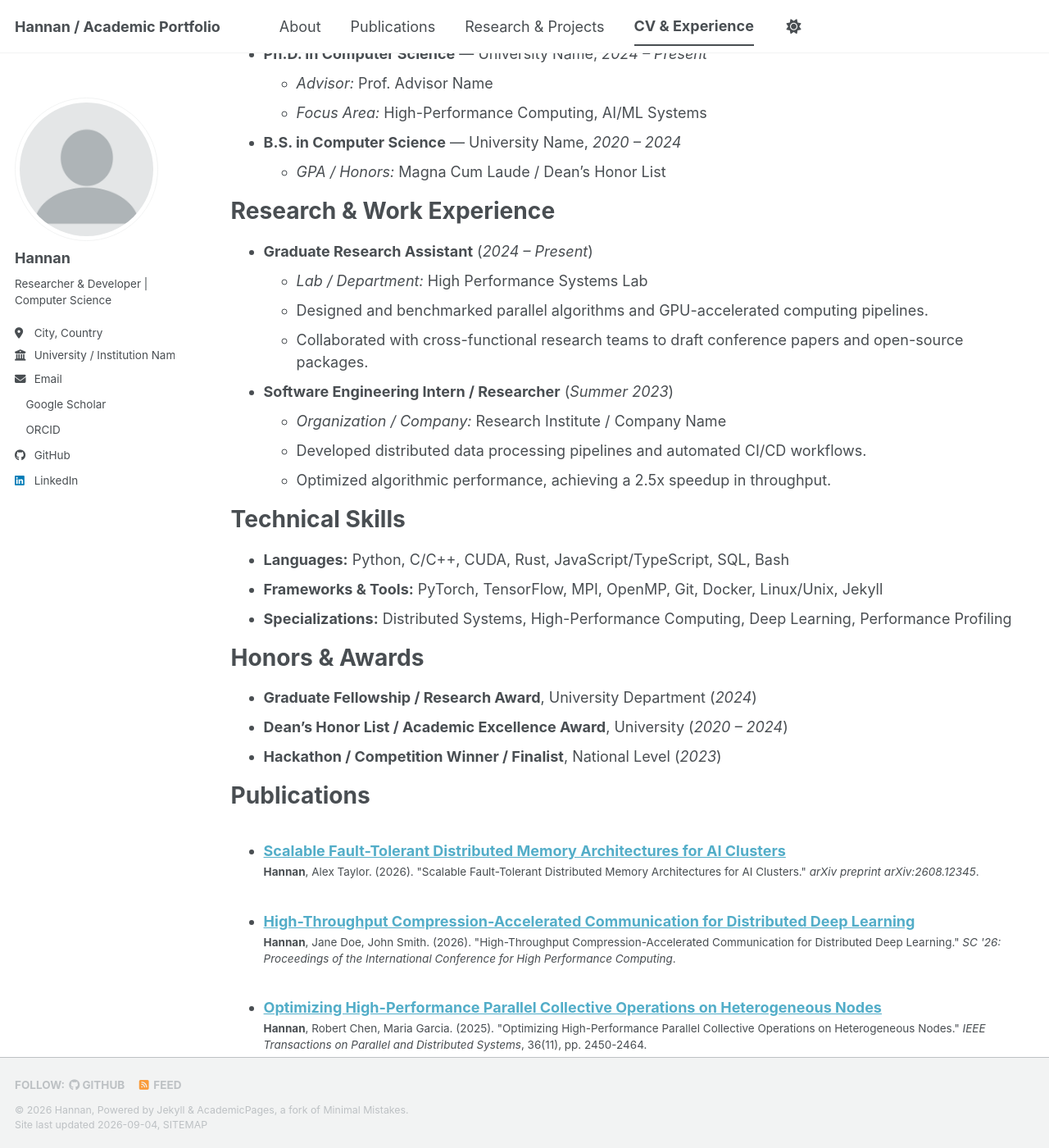
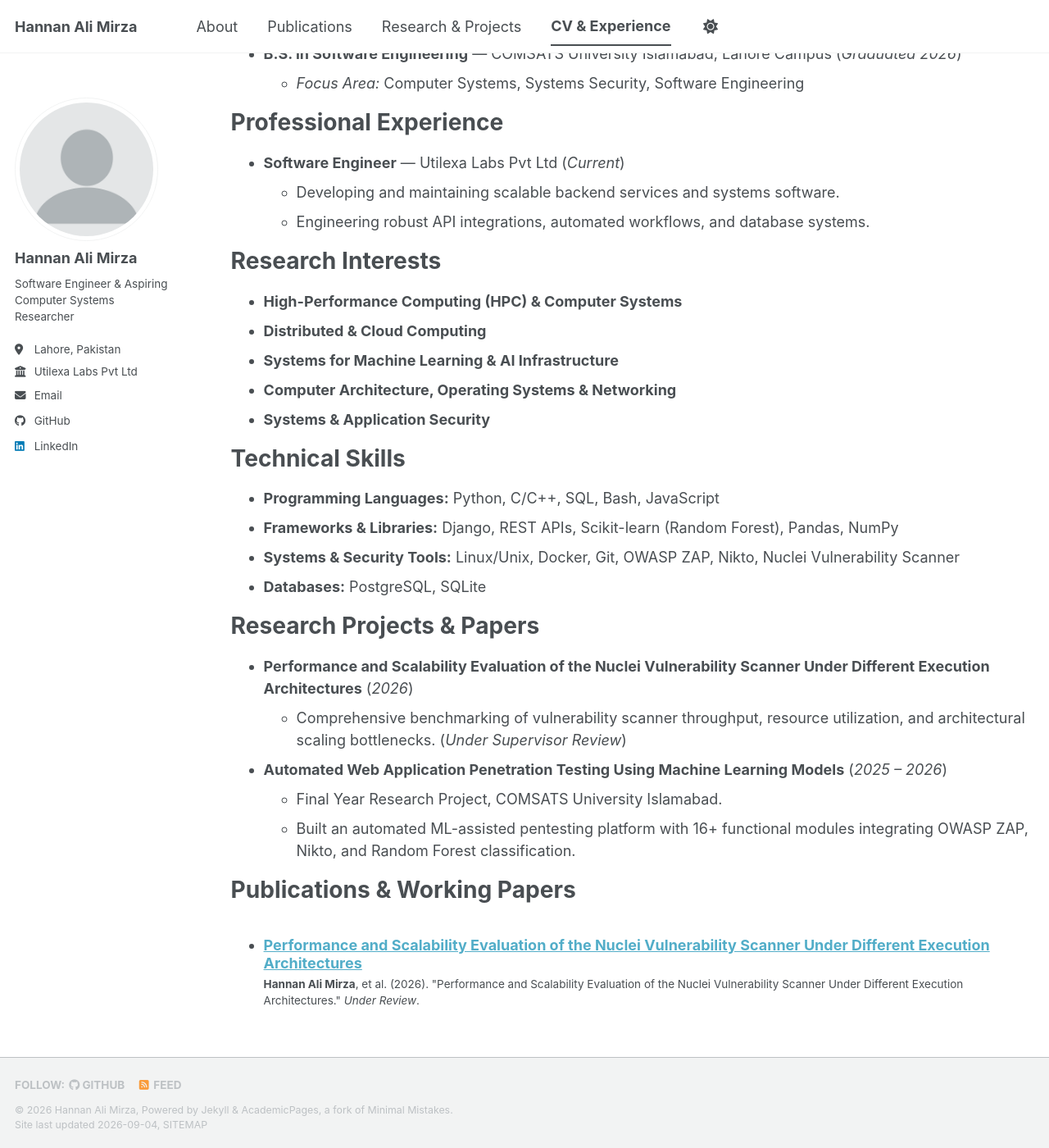
Before and after one commit to hannan112/Academic_Portfolio, a Jekyll site: the page built from _pages/cv.md, in a window 1280 px wide and 1400 px high, scrolled down 200 px. Shown: the whole window at 82% size. Built offline with Jekyll 4.4.1, drawn with Linux system fonts in a browser that asks for light colours; a style sheet for code colours, icons or effects is not loaded; some of the changed text lies outside the part shown.

Commit message:
Populate portfolio with Hannan's bio, research interests, thesis project, and working paper

````diff
--- a/_config.yml
+++ b/_config.yml
@@ -9,10 +9,10 @@
 # # Basic Site Settings
 locale                   : "en-US"
 site_theme               : "default" # The available themes options are "default", "air", "sunrise", "mint", "dirt" and "contrast"
-title                    : "Hannan / Academic Portfolio"
+title                    : "Hannan Ali Mirza"
 title_separator          : "-"
-name                     : &name "Hannan"
-description              : &description "Hannan's Academic Portfolio & Research Website"
+name                     : &name "Hannan Ali Mirza"
+description              : &description "Hannan Ali Mirza - Software Engineer & Aspiring Computer Systems Researcher"
 url                      : "https://hannan112.github.io"
 baseurl                  : "/Acedamic_Portfolio" # Subpath for repository Acedamic_Portfolio
 repository               : "hannan112/Acedamic_Portfolio"
@@ -21,17 +21,17 @@ repository               : "hannan112/Acedamic_Portfolio"
 author:
   # Biographic information
   avatar           : "profile.png" # Place your image in /images/profile.png
-  name             : "Hannan"
+  name             : "Hannan Ali Mirza"
   pronouns         : # example: "he/him" or "she/her"
-  bio              : "Researcher & Developer | Computer Science"
-  location         : "City, Country"
-  employer         : "University / Institution Name"
+  bio              : "Software Engineer & Aspiring Computer Systems Researcher"
+  location         : "Lahore, Pakistan"
+  employer         : "Utilexa Labs Pvt Ltd"
   uri              : # Personal external URL
-  email            : "hannan@example.edu" # Update with your email
+  email            : "i.hannanalimirza@gmail.com"
 
   # Academic websites (Academicons icons)
-  googlescholar    : "https://scholar.google.com/"
-  orcid            : "https://orcid.org/"
+  googlescholar    : # URL
+  orcid            : # URL
   arxiv            : # e.g., "https://arxiv.org/a/..."
   researchgate     : # e.g., "https://www.researchgate.net/profile/..."
   semantic         : # Semantic Scholar URL
@@ -39,14 +39,14 @@ author:
   pubmed           : # PubMed URL
 
   # Repositories and software development
-  github           : "hannan112" # Your GitHub username
+  github           : "hannan112"
   kaggle           : # Your Kaggle username
   huggingface      : # Your HuggingFace username
 
   # Social media & Professional networks
-  linkedin         : "username" # Your LinkedIn username or URL
+  linkedin         : "hannan-ali-344600248"
   twitter          : # Your Twitter / X handle
-  bluesky          : # Your Bluesky handle (e.g. user.bsky.social)
+  bluesky          : # Your Bluesky handle
 
 # Publication Category - Headings for the Publications page
 publication_category:
--- a/_pages/cv.md
+++ b/_pages/cv.md
@@ -17,44 +17,40 @@ redirect_from:
 
 Education
 ======
-* **Ph.D. in Computer Science** — University Name, *2024 – Present*
-  * *Advisor:* Prof. Advisor Name
-  * *Focus Area:* High-Performance Computing, AI/ML Systems
-* **B.S. in Computer Science** — University Name, *2020 – 2024*
-  * *GPA / Honors:* Magna Cum Laude / Dean's Honor List
+* **B.S. in Software Engineering** — COMSATS University Islamabad, Lahore Campus (*Graduated 2026*)
+  * *Focus Area:* Computer Systems, Systems Security, Software Engineering
 
-Research & Work Experience
+Professional Experience
 ======
-* **Graduate Research Assistant** (*2024 – Present*)
-  * *Lab / Department:* High Performance Systems Lab
-  * Designed and benchmarked parallel algorithms and GPU-accelerated computing pipelines.
-  * Collaborated with cross-functional research teams to draft conference papers and open-source packages.
+* **Software Engineer** — Utilexa Labs Pvt Ltd (*Current*)
+  * Developing and maintaining scalable backend services and systems software.
+  * Engineering robust API integrations, automated workflows, and database systems.
 
-* **Software Engineering Intern / Researcher** (*Summer 2023*)
-  * *Organization / Company:* Research Institute / Company Name
-  * Developed distributed data processing pipelines and automated CI/CD workflows.
-  * Optimized algorithmic performance, achieving a 2.5x speedup in throughput.
+Research Interests
+======
+* **High-Performance Computing (HPC) & Computer Systems**
+* **Distributed & Cloud Computing**
+* **Systems for Machine Learning & AI Infrastructure**
+* **Computer Architecture, Operating Systems & Networking**
+* **Systems & Application Security**
 
 Technical Skills
 ======
-* **Languages:** Python, C/C++, CUDA, Rust, JavaScript/TypeScript, SQL, Bash
-* **Frameworks & Tools:** PyTorch, TensorFlow, MPI, OpenMP, Git, Docker, Linux/Unix, Jekyll
-* **Specializations:** Distributed Systems, High-Performance Computing, Deep Learning, Performance Profiling
+* **Programming Languages:** Python, C/C++, SQL, Bash, JavaScript
+* **Frameworks & Libraries:** Django, REST APIs, Scikit-learn (Random Forest), Pandas, NumPy
+* **Systems & Security Tools:** Linux/Unix, Docker, Git, OWASP ZAP, Nikto, Nuclei Vulnerability Scanner
+* **Databases:** PostgreSQL, SQLite
 
-Honors & Awards
+Research Projects & Papers
 ======
-* **Graduate Fellowship / Research Award**, University Department (*2024*)
-* **Dean's Honor List / Academic Excellence Award**, University (*2020 – 2024*)
-* **Hackathon / Competition Winner / Finalist**, National Level (*2023*)
+* **Performance and Scalability Evaluation of the Nuclei Vulnerability Scanner Under Different Execution Architectures** (*2026*)
+  * Comprehensive benchmarking of vulnerability scanner throughput, resource utilization, and architectural scaling bottlenecks. (*Under Supervisor Review*)
+* **Automated Web Application Penetration Testing Using Machine Learning Models** (*2025 – 2026*)
+  * Final Year Research Project, COMSATS University Islamabad.
+  * Built an automated ML-assisted pentesting platform with 16+ functional modules integrating OWASP ZAP, Nikto, and Random Forest classification.
 
-Publications
+Publications & Working Papers
 ======
   <ul>{% for post in site.publications reversed %}
     {% include archive-single-cv.html %}
   {% endfor %}</ul>
-
-Academic Service & Leadership
-======
-* **Peer Reviewer:** IEEE / ACM Conferences and Workshops
-* **Mentor:** Undergraduate Research Mentorship Program
-* **Member:** Association for Computing Machinery (ACM), IEEE Computer Society
--- a/_publications/2025-11-20-distributed-memory-architectures.md
+++ /dev/null
@@ -1,27 +0,0 @@
----
-title: "Optimizing High-Performance Parallel Collective Operations on Heterogeneous Nodes"
-collection: publications
-category: manuscripts
-permalink: /publication/2025-optimizing-parallel-collectives
-excerpt: 'A comprehensive study published in IEEE Transactions on Parallel and Distributed Systems examining heterogeneous NUMA and GPU topology optimization.'
-date: 2025-11-20
-venue: 'IEEE Transactions on Parallel and Distributed Systems (TPDS)'
-paperurl: 'https://ieee.org/'
-citation: '<b>Hannan</b>, Robert Chen, Maria Garcia. (2025). &quot;Optimizing High-Performance Parallel Collective Operations on Heterogeneous Nodes.&quot; <i>IEEE Transactions on Parallel and Distributed Systems</i>, 36(11), pp. 2450-2464.'
----
-
-### Abstract
-Modern supercomputing nodes combine multi-socket CPUs with multiple GPU accelerators linked through heterogeneous interconnects (PCIe, NVLink, and InfiniBand). This paper explores topology-aware collective scheduling algorithms that dynamically balance intra-node bandwidth bottlenecks and inter-node network saturation.
-
-```bibtex
-@article{hannan2025tpds,
-  title={Optimizing High-Performance Parallel Collective Operations on Heterogeneous Nodes},
-  author={Hannan and Chen, Robert and Garcia, Maria},
-  journal={IEEE Transactions on Parallel and Distributed Systems},
-  volume={36},
-  number={11},
-  pages={2450--2464},
-  year={2025},
-  publisher={IEEE}
-}
-```
--- a/_publications/2026-05-15-high-throughput-deep-learning.md
+++ /dev/null
@@ -1,29 +0,0 @@
----
-title: "High-Throughput Compression-Accelerated Communication for Distributed Deep Learning"
-collection: publications
-category: conferences
-permalink: /publication/2026-high-throughput-deep-learning
-excerpt: 'We propose a lightweight, GPU-accelerated compression framework that reduces inter-node collective communication latency by up to 3.8x in large-scale model training.'
-date: 2026-05-15
-venue: 'IEEE/ACM International Conference on High Performance Computing, Networking, Storage and Analysis (SC &#39;26)'
-paperurl: 'https://arxiv.org/'
-slidesurl: 'https://github.com/'
-citation: '<b>Hannan</b>, Jane Doe, John Smith. (2026). &quot;High-Throughput Compression-Accelerated Communication for Distributed Deep Learning.&quot; <i>SC &#39;26: Proceedings of the International Conference for High Performance Computing</i>.'
----
-
-### Abstract
-Distributed training of modern deep learning models is increasingly bottlenecked by inter-node communication bandwidth. In this work, we present a novel co-designed compression-communication framework tailored for GPU collectives. By interleaving adaptive lossy/lossless compression algorithms directly inside the communication kernel, we achieve significant latency reduction without degrading training convergence or model accuracy.
-
-### Key Contributions
-- **Hardware-Aware Compression:** Optimized CUDA kernels that exploit tensor core parallelism for ultra-fast encoding.
-- **Dynamic Error-Bounding:** Adaptive quantization thresholds based on gradient distribution shifts across training epochs.
-- **Extensive Benchmarking:** Evaluated on multi-node GPU clusters across LLaMA, Vision Transformers, and recommendation systems.
-
-```bibtex
-@inproceedings{hannan2026compression,
-  title={High-Throughput Compression-Accelerated Communication for Distributed Deep Learning},
-  author={Hannan and Doe, Jane and Smith, John},
-  booktitle={SC '26: Proceedings of the International Conference for High Performance Computing, Networking, Storage and Analysis},
-  year={2026}
-}
-```
--- a/_publications/2026-08-10-efficient-gpu-collective-communication.md
+++ /dev/null
@@ -1,28 +0,0 @@
----
-title: "Scalable Fault-Tolerant Distributed Memory Architectures for AI Clusters"
-collection: publications
-category: preprints
-permalink: /publication/2026-scalable-fault-tolerant-distributed-memory
-excerpt: 'A preprint presenting an asynchronous checkpointing and memory-sharing protocol for ultra-large distributed AI clusters.'
-date: 2026-08-10
-venue: 'arXiv preprint arXiv:2608.12345'
-paperurl: 'https://arxiv.org/'
-citation: '<b>Hannan</b>, Alex Taylor. (2026). &quot;Scalable Fault-Tolerant Distributed Memory Architectures for AI Clusters.&quot; <i>arXiv preprint arXiv:2608.12345</i>.'
----
-
-### Abstract
-As distributed training clusters scale to tens of thousands of accelerators, hardware failures become an inevitable daily occurrence. This preprint investigates zero-overhead asynchronous memory checkpointing coupled with RDMA-assisted state restoration to ensure uninterrupted continuous model training.
-
-### Highlights
-- Seamless memory snapshotting with sub-millisecond overhead.
-- Rapid worker recovery using non-blocking RDMA ring topology.
-- Tested across synthetic memory failure injection scenarios.
-
-```bibtex
-@article{hannan2026faulttolerant,
-  title={Scalable Fault-Tolerant Distributed Memory Architectures for AI Clusters},
-  author={Hannan and Taylor, Alex},
-  journal={arXiv preprint arXiv:2608.12345},
-  year={2026}
-}
-```
--- /dev/null
+++ b/_publications/2026-performance-scalability-nuclei-scanner.md
@@ -0,0 +1,22 @@
+---
+title: "Performance and Scalability Evaluation of the Nuclei Vulnerability Scanner Under Different Execution Architectures"
+collection: publications
+category: preprints
+permalink: /publication/2026-performance-scalability-nuclei-scanner
+excerpt: 'A comprehensive empirical study evaluating the throughput, resource consumption, and scaling bottlenecks of the Nuclei vulnerability scanner across diverse multi-core and distributed execution environments.'
+date: 2026-09-01
+venue: 'Under Supervisor Review (Targeting Conference Submission)'
+citation: '<b>Hannan Ali Mirza</b>, et al. (2026). &quot;Performance and Scalability Evaluation of the Nuclei Vulnerability Scanner Under Different Execution Architectures.&quot; <i>Under Review</i>.'
+---
+
+### Status
+- **Status:** Complete, currently under supervisor review
+- **Target:** Academic Conference Submission (Computer Systems & Security)
+
+### Abstract
+Vulnerability assessment tools and template-based scanners like Nuclei are increasingly deployed in large-scale automated security pipelines. This research provides a thorough performance and scalability benchmarking of the Nuclei vulnerability scanner across various execution architectures. We analyze execution throughput, CPU/memory resource utilization, network I/O concurrency limits, and architectural bottlenecks under differing scaling conditions, offering practical insights and optimization strategies for high-performance security scanning.
+
+### Key Focus Areas
+- **Execution Architectures:** Single-thread vs. multi-threaded worker pools, containerized execution, and distributed agent scaling.
+- **Performance Metrics:** Scan duration, request throughput, template processing efficiency, and system overhead.
+- **Architectural Bottlenecks:** Identification of I/O latency, connection pooling constraints, and memory scaling behavior under heavy template loads.
````
Also changed, not shown: _pages/about.md (+14 -22 lines), _portfolio/automated-web-pentesting-ml.md (added, +28 -0 lines), _portfolio/project-1-zccl.md (deleted, +0 -18 lines), _portfolio/project-2-distinfer.md (deleted, +0 -17 lines).
